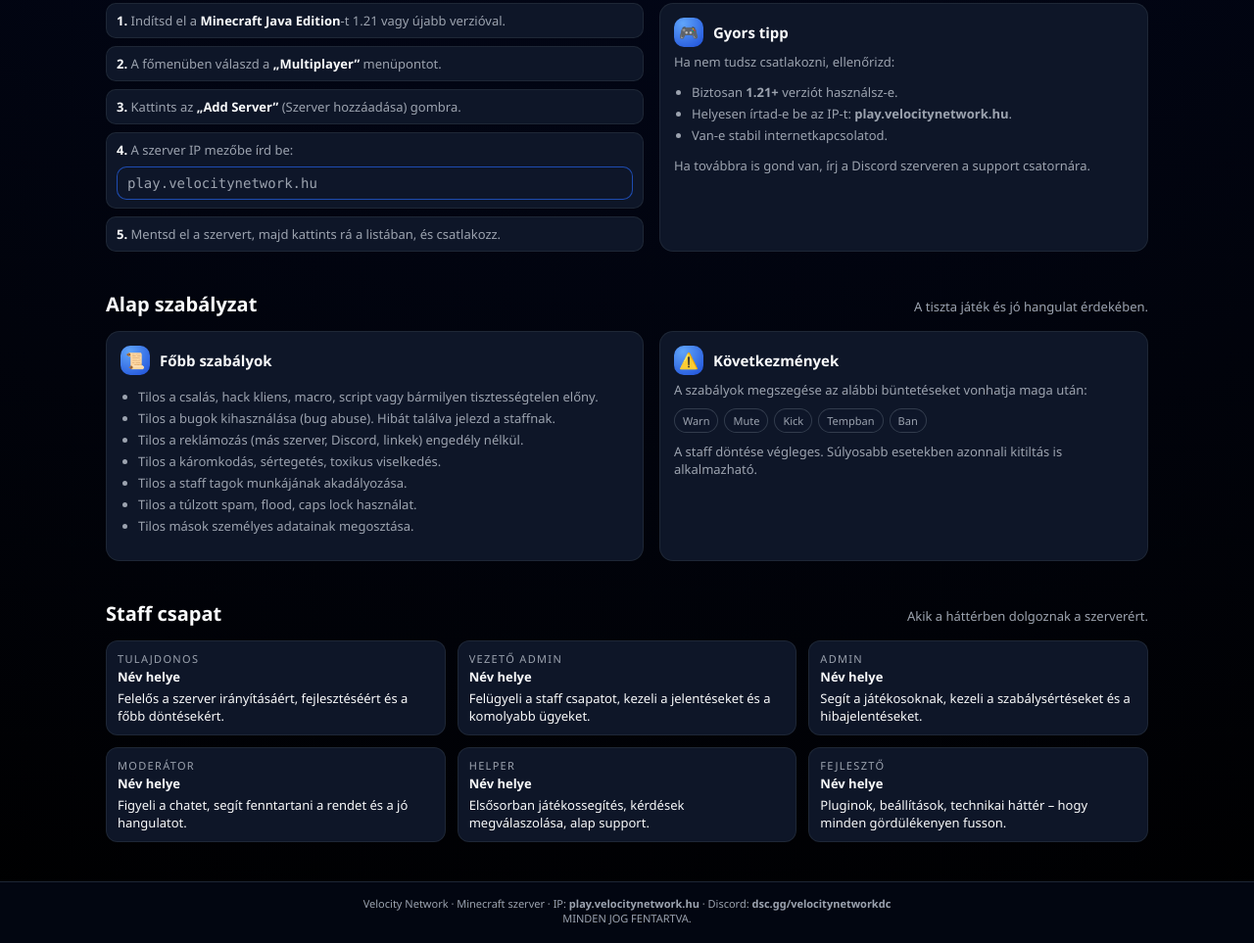
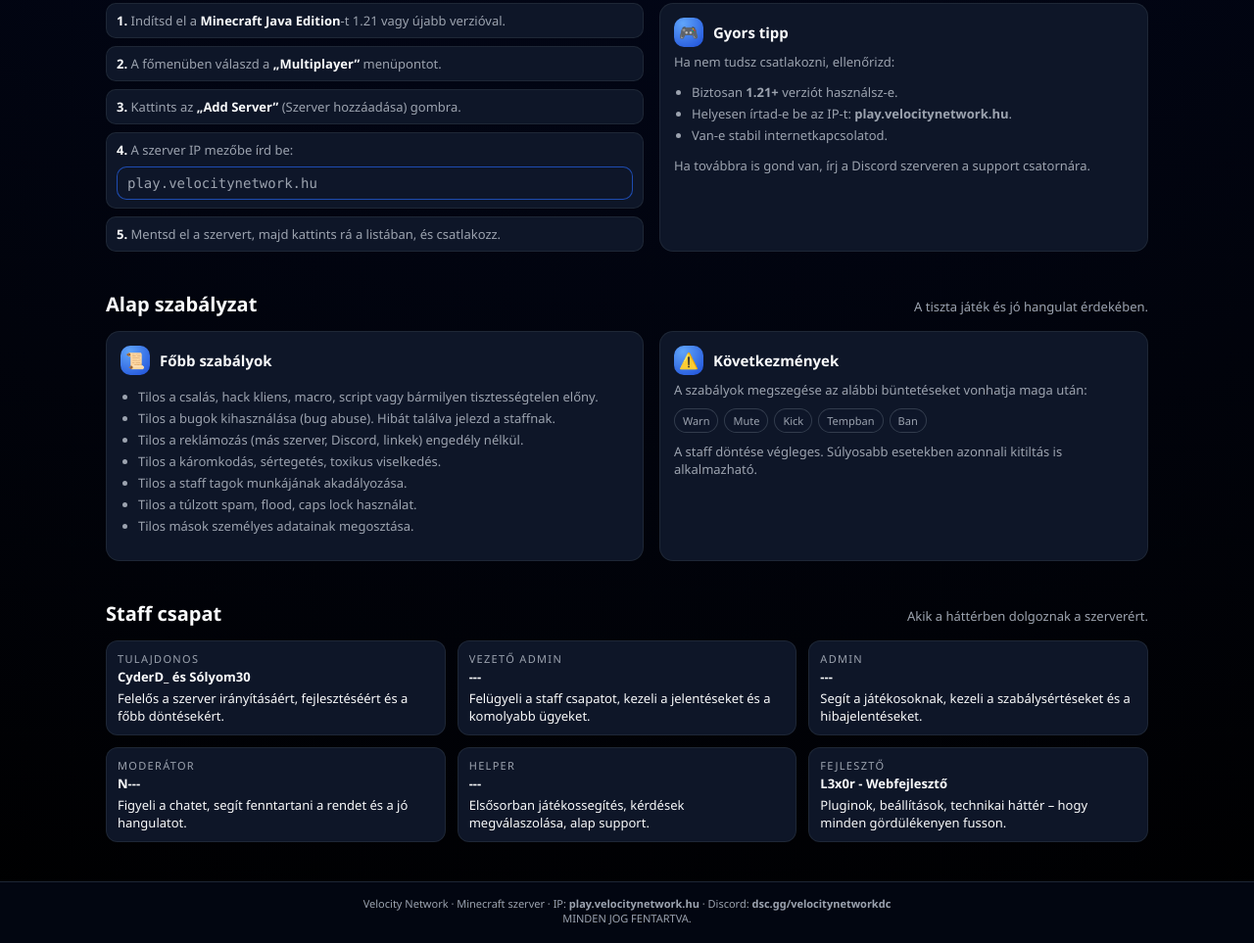
Before and after one commit to GARDIOFAN/Velocity-Network, a plain HTML site: page index.html in a window 1280 px wide. Shown: the part 1046-2009 px from the top of the page at 98% size. Drawn offline with Linux system fonts and the light colour scheme.

```diff
--- a/index.html
+++ b/index.html
@@ -859,32 +859,32 @@
         <div class="staff-grid">
             <div class="staff-card">
                 <div class="staff-role">Tulajdonos</div>
-                <div class="staff-name">Név helye</div>
+                <div class="staff-name">CyderD_ és Sólyom30</div>
                 <div>Felelős a szerver irányításáért, fejlesztéséért és a főbb döntésekért.</div>
             </div>
             <div class="staff-card">
                 <div class="staff-role">Vezető Admin</div>
-                <div class="staff-name">Név helye</div>
+                <div class="staff-name">---</div>
                 <div>Felügyeli a staff csapatot, kezeli a jelentéseket és a komolyabb ügyeket.</div>
             </div>
             <div class="staff-card">
                 <div class="staff-role">Admin</div>
-                <div class="staff-name">Név helye</div>
+                <div class="staff-name">---</div>
                 <div>Segít a játékosoknak, kezeli a szabálysértéseket és a hibajelentéseket.</div>
             </div>
             <div class="staff-card">
                 <div class="staff-role">Moderátor</div>
-                <div class="staff-name">Név helye</div>
+                <div class="staff-name">N---</div>
                 <div>Figyeli a chatet, segít fenntartani a rendet és a jó hangulatot.</div>
             </div>
             <div class="staff-card">
                 <div class="staff-role">Helper</div>
-                <div class="staff-name">Név helye</div>
+                <div class="staff-name">---</div>
                 <div>Elsősorban játékossegítés, kérdések megválaszolása, alap support.</div>
             </div>
             <div class="staff-card">
                 <div class="staff-role">Fejlesztő</div>
-                <div class="staff-name">Név helye</div>
+                <div class="staff-name">L3x0r - Webfejlesztő</div>
                 <div>Pluginok, beállítások, technikai háttér – hogy minden gördülékenyen fusson.</div>
             </div>
         </div>
```
